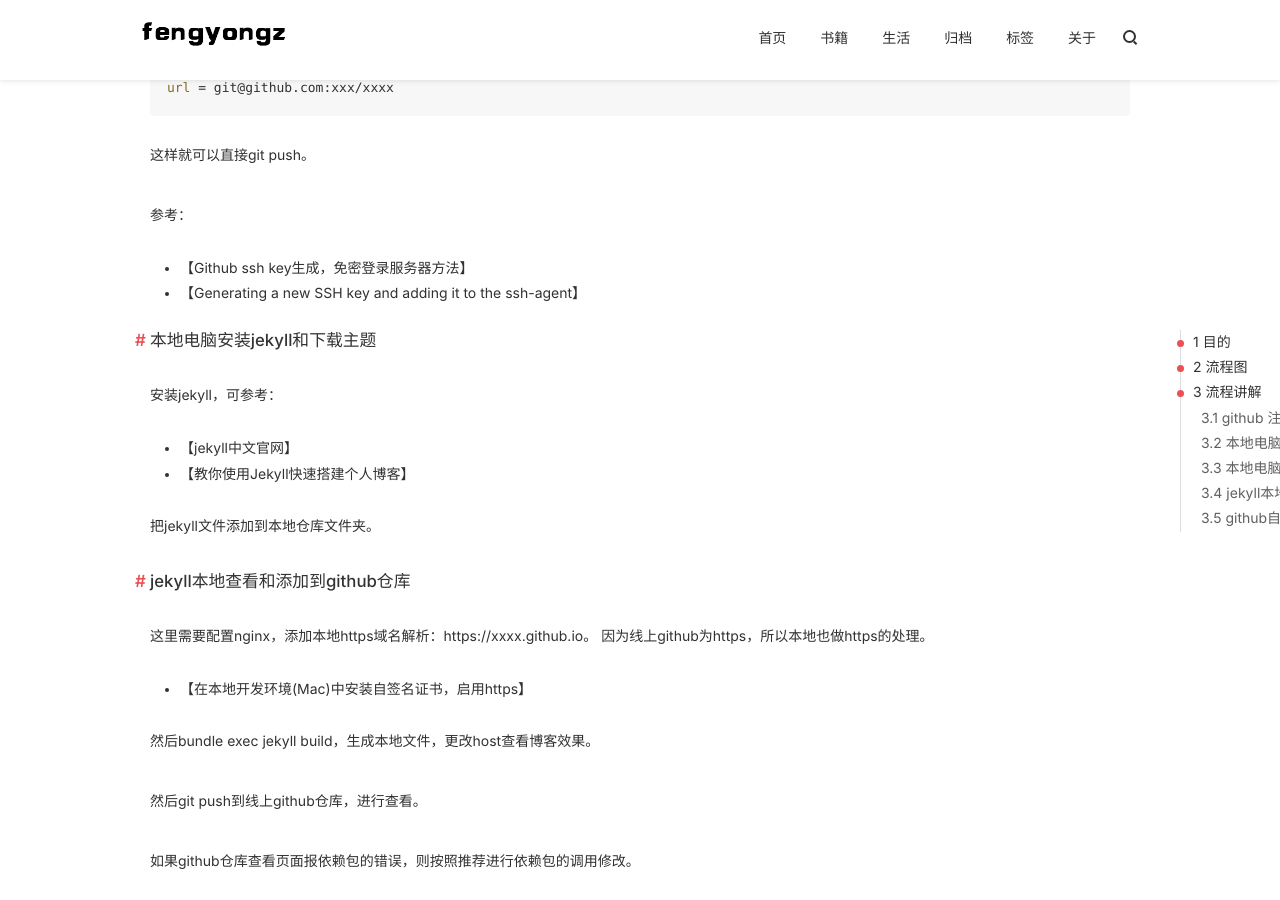
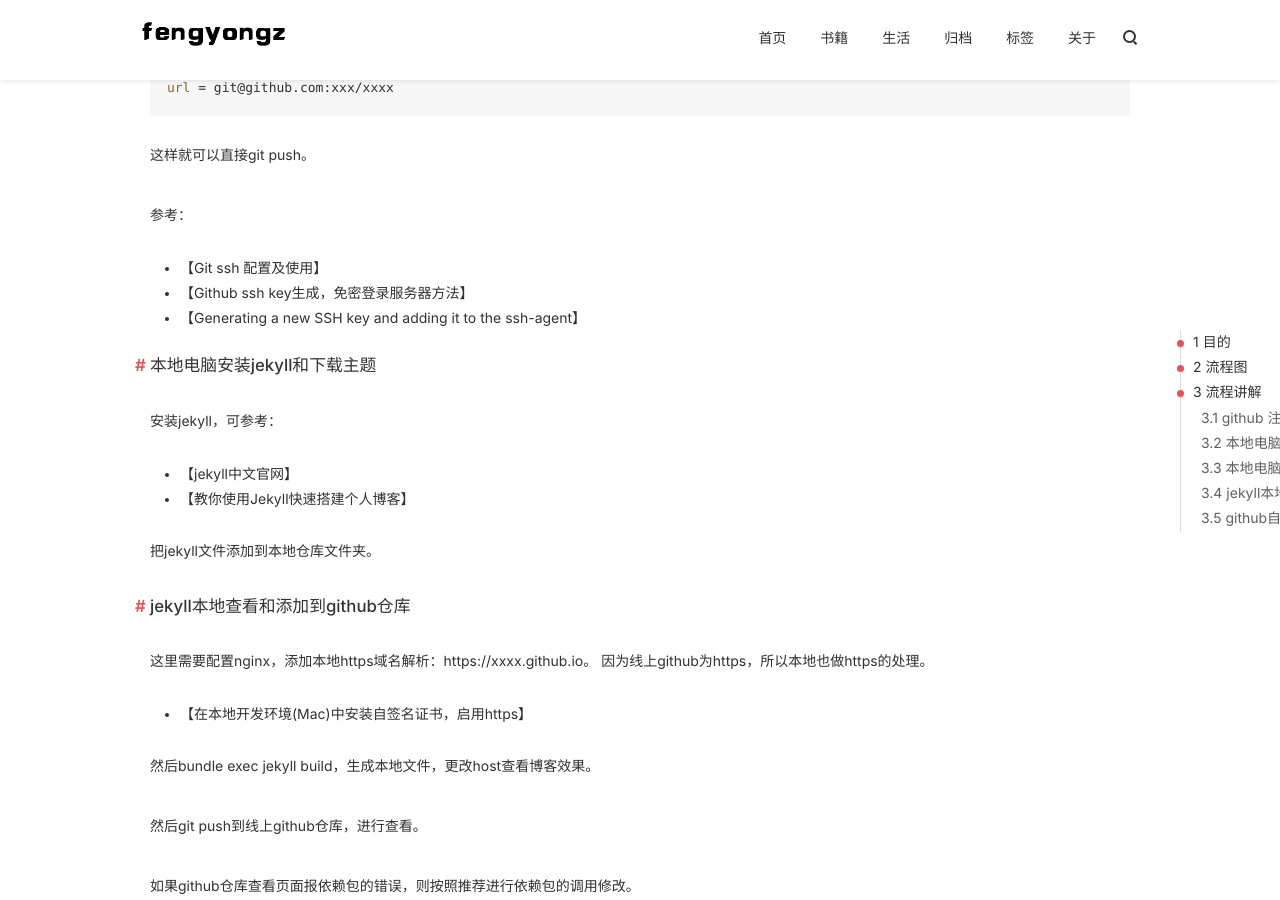
Before and after one commit to fengyongz/fengyongz.github.io, a Jekyll site: the page built from _posts/jekyll博客/2018-04-26-githubblog.md, in a window 1280 px wide and 900 px high, scrolled down 2274 px. Built offline with Jekyll 4.4.1, drawn with Linux system fonts in a browser that asks for light colours; nearby versions of some CDN libraries; comment, search, counter and statistics services are not loaded.

Commit message:
发布文章

```diff
--- a/_posts/jekyll博客/2018-04-26-githubblog.md
+++ b/_posts/jekyll博客/2018-04-26-githubblog.md
@@ -61,6 +61,7 @@ ssh-keygen生成key后，复制到github的用户设置setting-ssh里。
 这样就可以直接git push。
 
 参考：
+- [【Git ssh 配置及使用】](https://www.jianshu.com/p/ee2578821d49)
 - [【Github ssh key生成，免密登录服务器方法】](https://deepzz.com/post/github-generate-ssh-key.html)
 - [【Generating a new SSH key and adding it to the ssh-agent】](https://help.github.com/articles/generating-a-new-ssh-key-and-adding-it-to-the-ssh-agent/)
 
```
